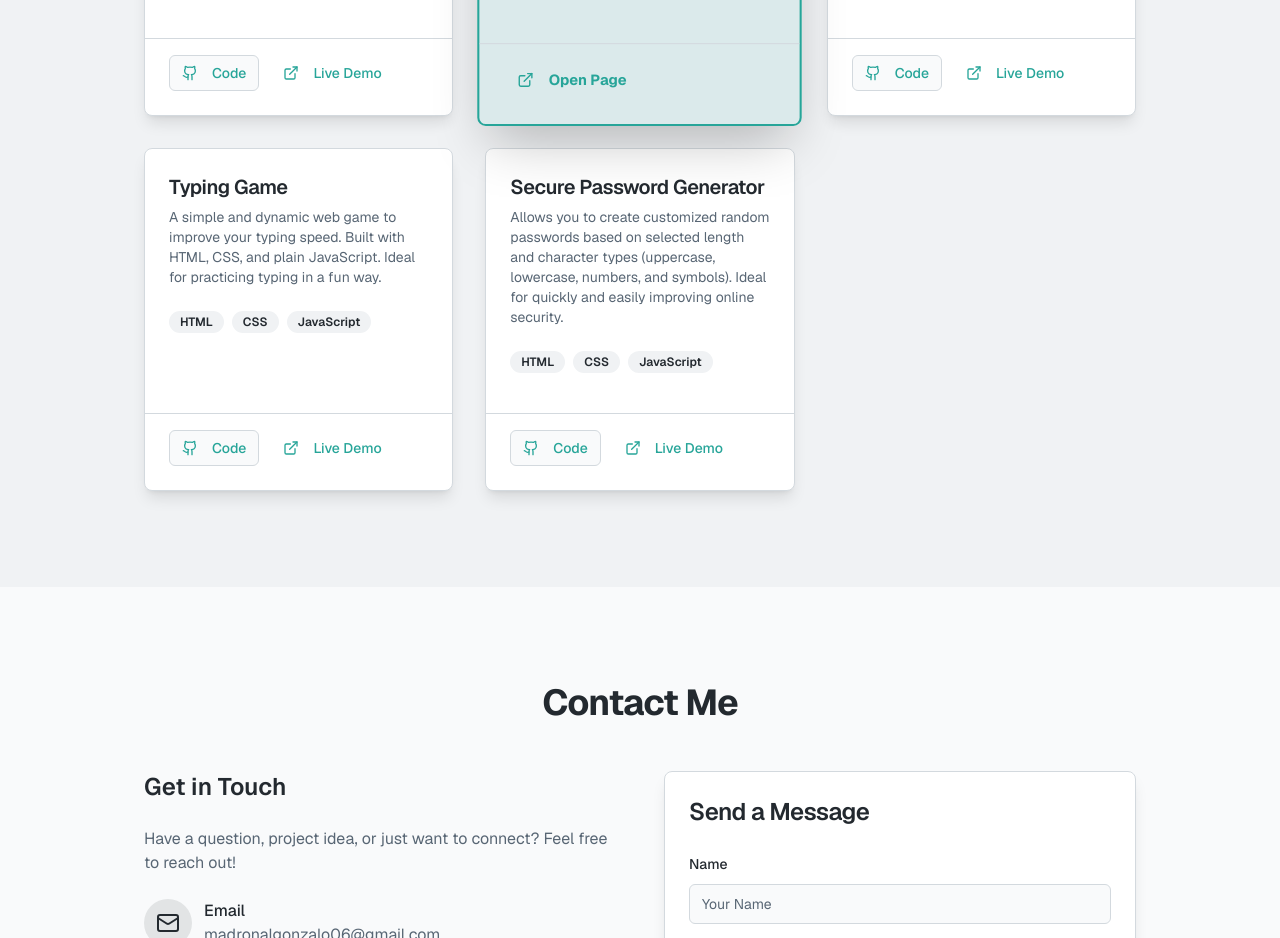
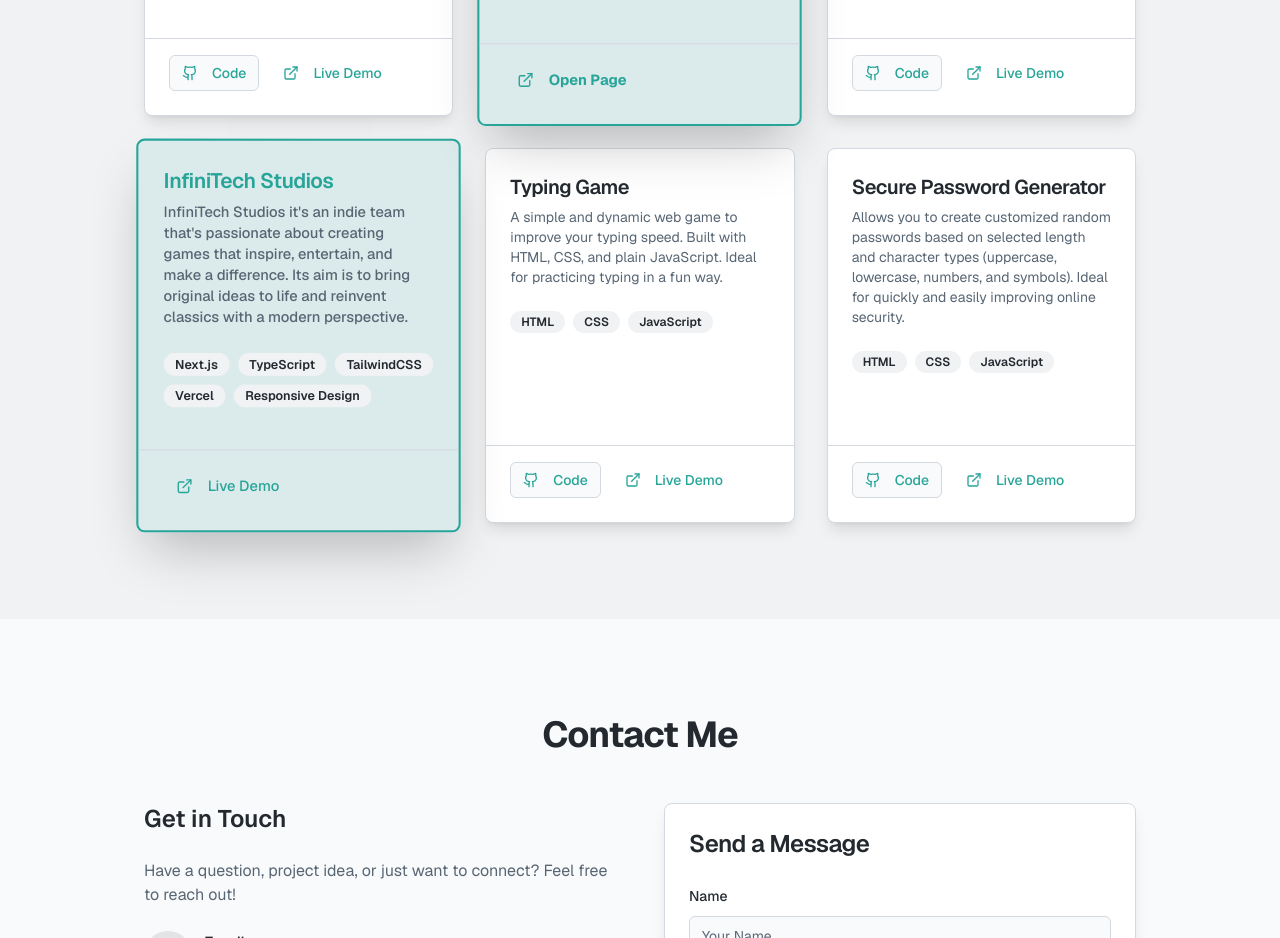
Before and after one commit to SoyElMadro/definitive-portfolio, a Next.js app: page /en in a window 1280 px wide. Shown: the part 2560-3498 px from the top of the page. Built offline with nearby package versions, Linux system fonts and the light colour scheme.

Commit message:
feat: add InfiniTech Studios project with description and update project links

```diff
--- a/messages/en.json
+++ b/messages/en.json
@@ -44,6 +44,10 @@
     "expensesTracker": {
       "title": "Expenses Tracker",
       "description": "Web application that tracks your expenses, displaying them in logs and graphs. Available in dark mode."
+    },
+    "infiniTechStudios": {
+      "title": "InfiniTech Studios",
+      "description": "InfiniTech Studios it's an indie team that's passionate about creating games that inspire, entertain, and make a difference. Its aim is to bring original ideas to life and reinvent classics with a modern perspective."
     },
     "typingGame": {
       "title": "Typing Game",
--- a/messages/es.json
+++ b/messages/es.json
@@ -44,6 +44,10 @@
     "expensesTracker": {
       "title": "Expenses Tracker",
       "description": "Aplicación web que rastrea tus gastos, mostrándolos en registros y gráficos. Disponible en modo oscuro."
+    },
+    "infiniTechStudios": {
+      "title": "InfiniTech Studios",
+      "description": "InfiniTech Studios es un equipo independiente apasionado por crear videojuegos que inspiran, entretienen y dejan huella. Su objetivo es dar vida a ideas originales y reinventar clásicos con una perspectiva moderna."
     },
     "typingGame": {
       "title": "Typing Game",
--- a/src/app/[locale]/page.tsx
+++ b/src/app/[locale]/page.tsx
@@ -22,7 +22,7 @@ const personalInfo = {
 };
 
 const projectDataKeys = [
-  'codeDocAi', 'usa2Reventas', 'expensesTracker', 'typingGame', 'securePasswordGenerator',
+  'codeDocAi', 'usa2Reventas', 'expensesTracker', 'infiniTechStudios', 'typingGame', 'securePasswordGenerator',
 ];
 
 const skillsData = {
@@ -49,6 +49,7 @@ const projectTags: Record<string, string[]> = {
   codeDocAi: ['Next.js', 'TypeScript', 'Tailwind CSS', 'ShadCN UI', 'React', 'Responsive Design', 'AI'],
   expensesTracker: ['Next.js', 'TailwindCSS', 'localStorage', 'Responsive Design'],
   usa2Reventas: ['Next.js', 'TypeScript', 'TailwindCSS', 'MongoDB', 'Cloudinary', 'Vercel', 'Responsive Design'],
+  infiniTechStudios: ['Next.js', 'TypeScript', 'TailwindCSS', 'Vercel', 'Responsive Design'],
   typingGame: ['HTML', 'CSS', 'JavaScript'],
   securePasswordGenerator: ['HTML', 'CSS', 'JavaScript'],
 };
@@ -61,7 +62,7 @@ export default function Home() {
     title: t(`Projects.${key}.title`),
     description: t(`Projects.${key}.description`),
     githubLink: `https://github.com/${personalInfo.githubUsername}/${key === 'codeDocAi' ? 'codedoc-ai' : key === 'expensesTracker' ? 'expenses-tracker' : key === 'typingGame' ? 'typing-game' : key === 'securePasswordGenerator' ? 'generador-de-contrasenas-seguras' : '#'}`,
-    liveLink: key === 'usa2Reventas' ? 'https://usa2-reventa.vercel.app/' : key === 'typingGame' ? 'https://65a429e9e7ac41aa2ac30bca--chimerical-quokka-ccd05e.netlify.app/' : key === 'securePasswordGenerator' ? 'https://darling-sawine-61aa4f.netlify.app/' : key === 'expensesTracker' ? 'https://expenses-tracker-chi-gray.vercel.app/' : 'https://codedoc-ai.vercel.app/',
+    liveLink: key === 'usa2Reventas' ? 'https://usa2-reventa.vercel.app/' : key === 'typingGame' ? 'https://65a429e9e7ac41aa2ac30bca--chimerical-quokka-ccd05e.netlify.app/' : key === 'securePasswordGenerator' ? 'https://darling-sawine-61aa4f.netlify.app/' : key === 'expensesTracker' ? 'https://expenses-tracker-chi-gray.vercel.app/' : key === 'codeDocAi' ? 'https://codedoc-ai.vercel.app/' : 'https://infinitechstudios.vercel.app/',
     tags: projectTags[key] || [],
   }));
 
--- a/src/components/projects.tsx
+++ b/src/components/projects.tsx
@@ -34,7 +34,7 @@ export const Projects: FC<ProjectsProps> = ({ projects }) => {
             <Card
               key={index}
               className={`flex flex-col overflow-hidden shadow-lg transition-all duration-300 ease-in-out ${
-              project.title === "USA2 Reventas"
+              project.title === "USA2 Reventas" || project.title === "InfiniTech Studios"
                 ? "scale-[1.05] shadow-2xl border-2 border-accent bg-accent/10"
                 : "hover:scale-[1.03] hover:shadow-xl"
               }`}
@@ -42,14 +42,14 @@ export const Projects: FC<ProjectsProps> = ({ projects }) => {
               <CardHeader>
               <CardTitle
                 className={`text-xl font-semibold ${
-                project.title === "USA2 Reventas" ? "text-accent" : ""
+                project.title === "USA2 Reventas" || project.title === "InfiniTech Studios" ? "text-accent" : ""
                 }`}
               >
                 {project.title}
               </CardTitle>
               <CardDescription
                 className={`text-muted-foreground min-h-[4rem] text-ellipsis ${
-                project.title === "USA2 Reventas" ? "font-medium" : ""
+                project.title === "USA2 Reventas" || project.title === "InfiniTech Studios" ? "font-medium" : ""
                 }`}
               >
                 {project.description}
```
